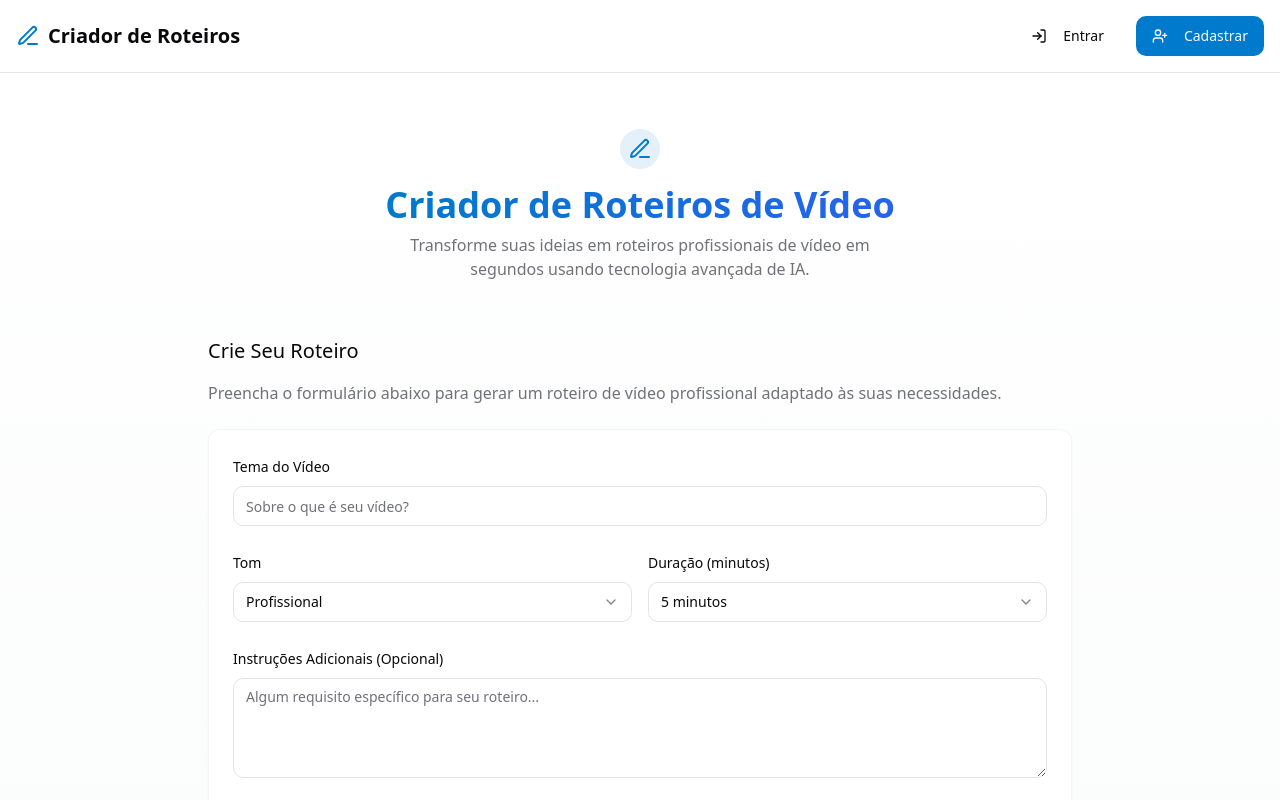
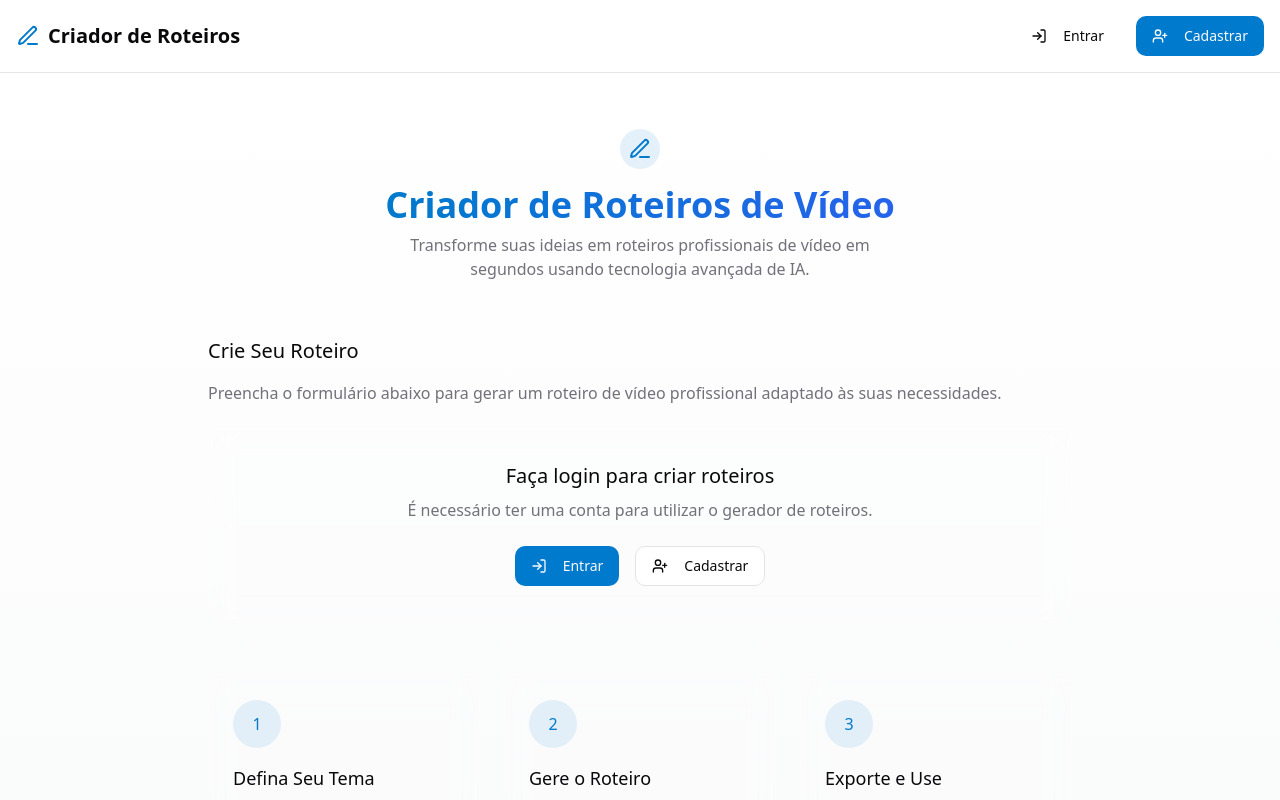
Before and after one commit to opablomoreira/video-script-genius, a React (Vite) app: page / in a window 1280 px wide. Shown: the top 800 px of the page. Built offline with nearby package versions, Linux system fonts and the light colour scheme.

Commit message:
Restrict script creation to logged-in users
Only allow authenticated users to generate scripts.

```diff
--- a/src/pages/Index.tsx
+++ b/src/pages/Index.tsx
@@ -1,15 +1,21 @@
 
 import React, { useState } from "react";
 import { toast } from "sonner";
+import { useNavigate } from "react-router-dom";
 import Header from "@/components/Header";
 import ScriptForm from "@/components/ScriptForm";
 import ScriptOutput from "@/components/ScriptOutput";
 import { generateScript, GenerateScriptRequest } from "@/lib/gemini-api";
+import { useAuth } from "@/contexts/AuthContext";
+import { Button } from "@/components/ui/button";
+import { LogIn, UserPlus } from "lucide-react";
 
 const Index = () => {
   const [scriptContent, setScriptContent] = useState("");
   const [isLoading, setIsLoading] = useState(false);
   const [showOutput, setShowOutput] = useState(false);
+  const { isAuthenticated } = useAuth();
+  const navigate = useNavigate();
 
   const handleGenerateScript = async (data: GenerateScriptRequest) => {
     setIsLoading(true);
@@ -48,6 +54,8 @@ const Index = () => {
               </p>
             </div>
 
+            {isAuthenticated ? (
+              <>
                 <ScriptForm
                   onSubmit={handleGenerateScript}
                   isLoading={isLoading}
@@ -57,6 +65,27 @@ const Index = () => {
                   script={scriptContent}
                   isVisible={showOutput}
                 />
+              </>
+            ) : (
+              <div className="glass-panel p-8 space-y-6 animate-fade-in">
+                <div className="text-center">
+                  <h3 className="text-xl font-medium mb-2">Faça login para criar roteiros</h3>
+                  <p className="text-muted-foreground mb-6">
+                    É necessário ter uma conta para utilizar o gerador de roteiros.
+                  </p>
+                  <div className="flex flex-col sm:flex-row gap-4 justify-center">
+                    <Button onClick={() => navigate("/login")} className="w-full sm:w-auto">
+                      <LogIn className="mr-2 h-4 w-4" />
+                      Entrar
+                    </Button>
+                    <Button onClick={() => navigate("/cadastro")} variant="outline" className="w-full sm:w-auto">
+                      <UserPlus className="mr-2 h-4 w-4" />
+                      Cadastrar
+                    </Button>
+                  </div>
+                </div>
+              </div>
+            )}
           </section>
 
           <section className="py-8 mt-8">
```
Lines whose indentation alone changed are shown as unchanged.
